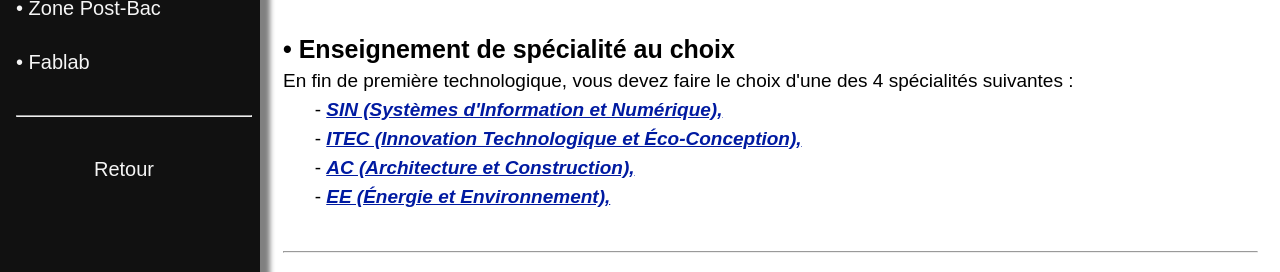
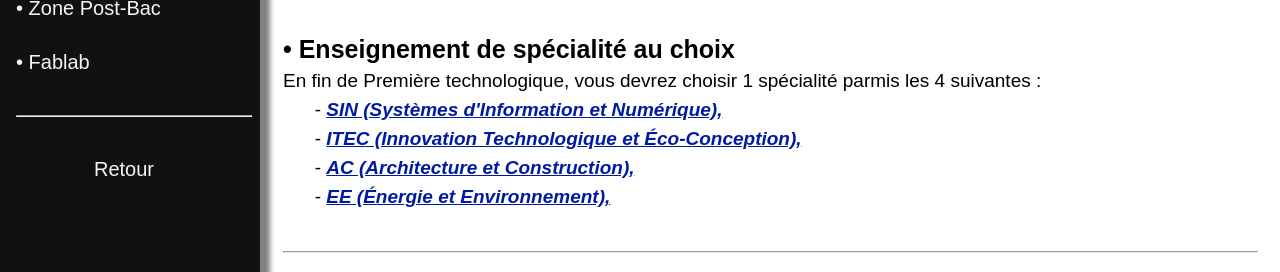
Before and after one commit to lucascoquillat4/site.bornepole, a plain HTML site: page terminale.html in a window 1280 px wide. Shown: the part 148-420 px from the top of the page. Drawn offline with Linux system fonts and the light colour scheme.

Commit message:
terminale file: elmnt class z ln 24

```diff
--- a/terminale.html
+++ b/terminale.html
@@ -21,7 +21,7 @@
 		</aside>
 		<div class="descriptionautre"></br>
 		</br><strong>• Enseignement de spécialité au choix</strong></br>
-		<element class="z">En fin de première technologique, vous devez faire le choix d'une des 4 spécialités suivantes :</br>
+		<element class="z">En fin de Première technologique, vous devrez choisir 1 spécialité parmis les 4 suivantes :</br>
 			<element class="color">-----</element>- <I>
 				<a class="couleur" href="#" onclick="show('popup2')"><strong>SIN (Systèmes d'Information et Numérique),</strong></a></I><br>
 
```
